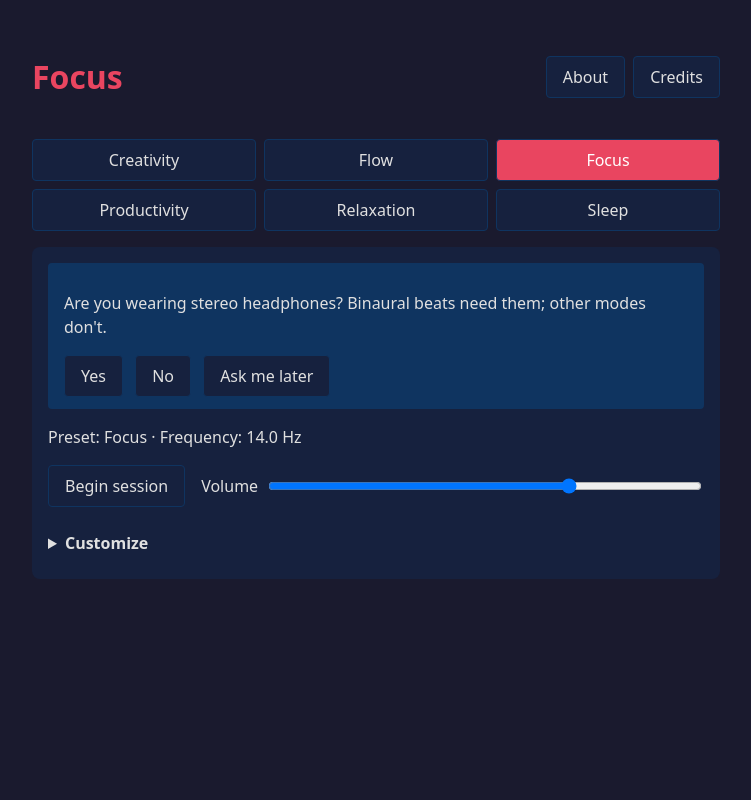
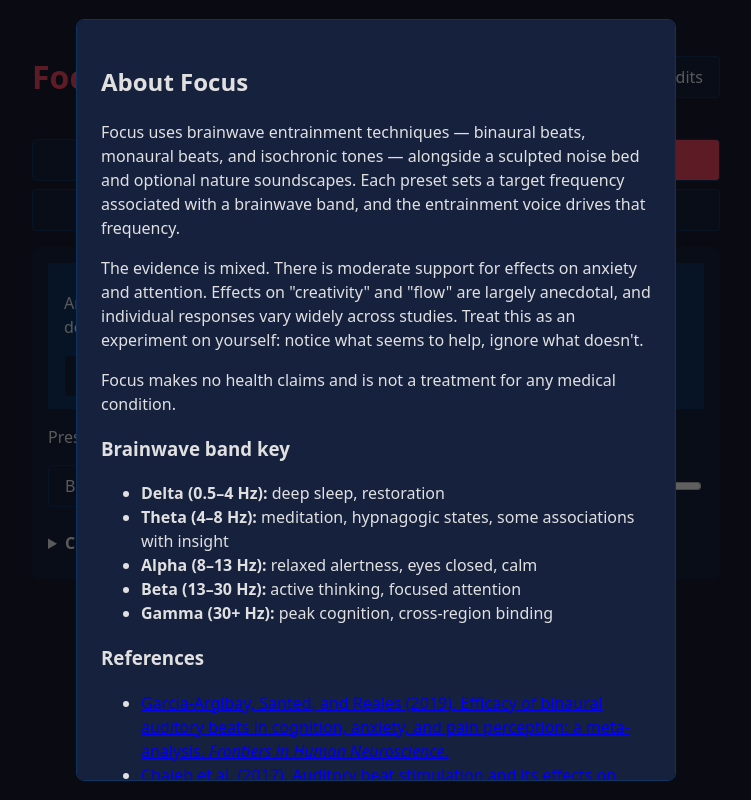
Before and after one commit to cartertemm/vcw, a plain HTML site: page projects/focus/index.html in a window 1280 px wide. Both pictures are taken after a click on the button "About". Shown: the whole page, without its empty margins (264-1015 px from the left). Drawn offline with Linux system fonts and the light colour scheme.

Commit message:
Populate About dialog with evidence summary, band key, and peer-reviewed references

```diff
--- a/projects/focus/index.html
+++ b/projects/focus/index.html
@@ -154,9 +154,33 @@
 		</details>
 	</section>
 
-	<dialog id="about-dialog">
-		<h2>About</h2>
-		<!-- content added in Task 13 -->
+	<dialog id="about-dialog" aria-labelledby="about-heading">
+		<h2 id="about-heading">About Focus</h2>
+		<p>Focus uses brainwave entrainment techniques — binaural beats, monaural beats, and isochronic tones — alongside a sculpted noise bed and optional nature soundscapes. Each preset sets a target frequency associated with a brainwave band, and the entrainment voice drives that frequency.</p>
+
+		<p>The evidence is mixed. There is moderate support for effects on anxiety and attention. Effects on "creativity" and "flow" are largely anecdotal, and individual responses vary widely across studies. Treat this as an experiment on yourself: notice what seems to help, ignore what doesn't.</p>
+
+		<p>Focus makes no health claims and is not a treatment for any medical condition.</p>
+
+		<h3>Brainwave band key</h3>
+		<ul>
+			<li><strong>Delta (0.5–4 Hz):</strong> deep sleep, restoration</li>
+			<li><strong>Theta (4–8 Hz):</strong> meditation, hypnagogic states, some associations with insight</li>
+			<li><strong>Alpha (8–13 Hz):</strong> relaxed alertness, eyes closed, calm</li>
+			<li><strong>Beta (13–30 Hz):</strong> active thinking, focused attention</li>
+			<li><strong>Gamma (30+ Hz):</strong> peak cognition, cross-region binding</li>
+		</ul>
+
+		<h3>References</h3>
+		<ul>
+			<li><a href="https://doi.org/10.3389/fnhum.2019.00167" target="_blank" rel="noopener">Garcia-Argibay, Santed, and Reales (2019). Efficacy of binaural auditory beats in cognition, anxiety, and pain perception: a meta-analysis. <em>Frontiers in Human Neuroscience</em>.</a></li>
+			<li><a href="https://doi.org/10.3389/fnhum.2017.00557" target="_blank" rel="noopener">Chaieb et al. (2017). Auditory beat stimulation and its effects on cognition and mood states. <em>Frontiers in Human Neuroscience</em>.</a></li>
+			<li><a href="https://doi.org/10.1080/08990220.2015.1091768" target="_blank" rel="noopener">Jirakittayakorn & Wongsawat (2017). Brain responses to a 6-Hz binaural beat: effects on general theta rhythm and frontal EEG. <em>Frontiers in Neuroscience</em>.</a></li>
+			<li><a href="https://doi.org/10.1016/j.actpsy.2014.02.004" target="_blank" rel="noopener">López-Caballero & Escera (2017). Binaural beat: a failure to enhance EEG power and emotional arousal. <em>Frontiers in Human Neuroscience</em>.</a> (null result — fair to show)</li>
+		</ul>
+
+		<p>For soundscape attribution, see the <button type="button" id="about-to-credits">Credits</button> dialog.</p>
+
 		<form method="dialog"><button type="submit">Close</button></form>
 	</dialog>
 
@@ -744,6 +768,13 @@
 					AudioEngine.setBand(i, Number(input.value));
 				});
 			});
+
+			const aboutDialog = document.getElementById('about-dialog');
+			document.getElementById('about-btn').addEventListener('click', () => aboutDialog.showModal());
+			document.getElementById('about-to-credits').addEventListener('click', () => {
+				aboutDialog.close();
+				document.getElementById('credits-dialog').showModal();
+			});
 		});
 	</script>
 </body>
```
